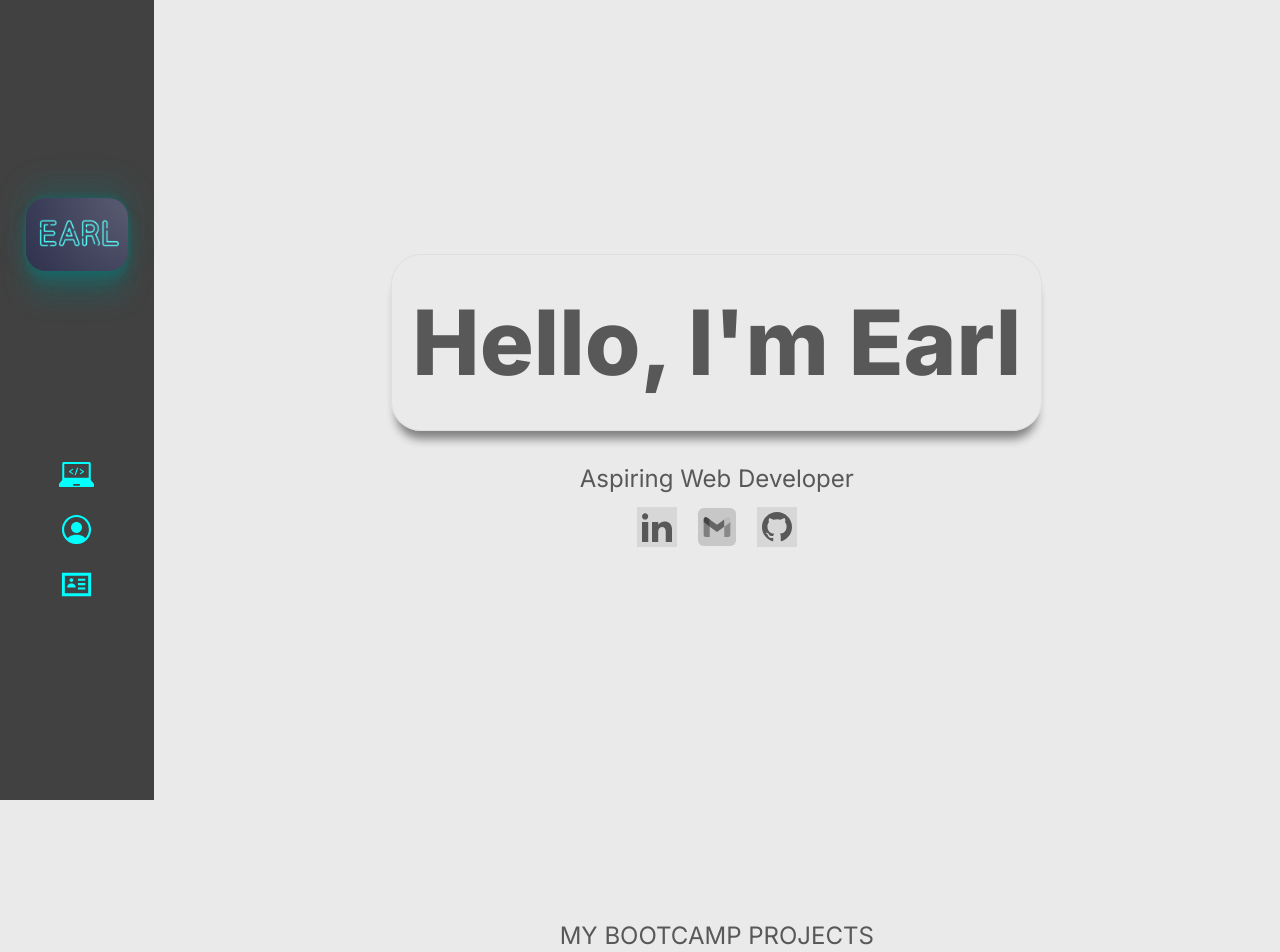
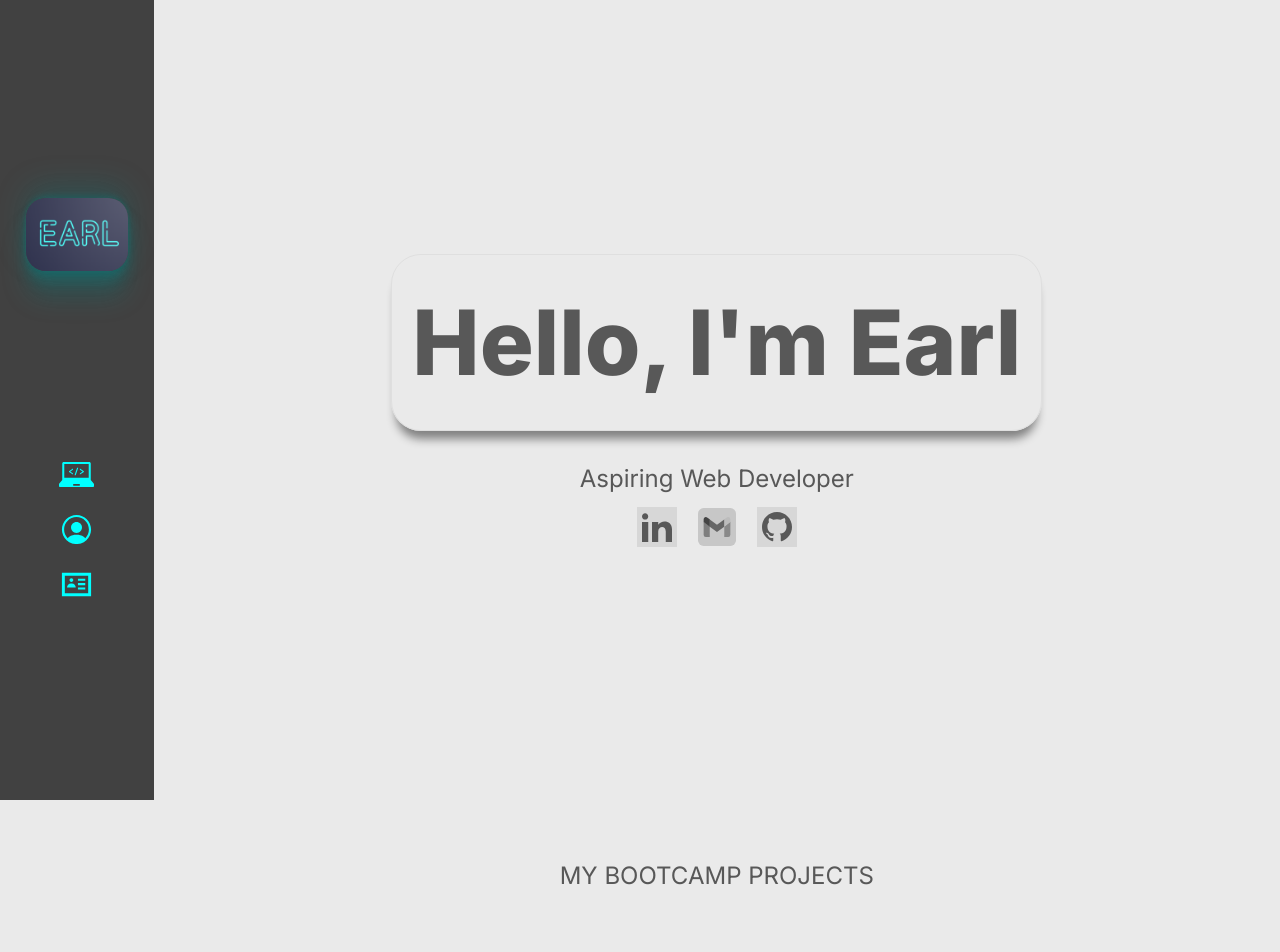
Before and after one commit to bLuEsKy140506/mywebsiteportfolio, a Next.js app: page / in a window 1280 px wide. Shown: the top 952 px of the page. Built offline with nearby package versions, Linux system fonts and the light colour scheme.

Commit message:
visual in production and deployment doesnt match; partially finished p6b

```diff
--- a/components/carousel.component.js
+++ b/components/carousel.component.js
@@ -130,7 +130,9 @@ export default function Carousel() {
 
   return (
     <>
-      <p className="text-center text-2xl mt-20 pt-10">MY BOOTCAMP PROJECTS</p>
+      <p className="text-center text-2xl mt-10 pt-5 max-sm:mt-20 max-sm:pt-10">
+        MY BOOTCAMP PROJECTS
+      </p>
       <div className="flex justify-center items-center w-[100%] m-auto h-4/5 max-sm:-mb-18">
         <div className="overflow-hidden relative w-auto h-full max-sm:-mt-14">
           <div
@@ -177,7 +179,7 @@ export default function Carousel() {
                         />
                       ))}
                     </figure>
-                    <p className="flex justify-center gap-4 mb-4">
+                    <p className="flex justify-center gap-4 mb-6 max-sm:mb-4">
                       <Link href={s.href} target="_blank">
                         <button className="z-50 bg-teal-500 hover:bg-teal-300 text-gray-800 font-semibold py-2 px-4 border border-gray-400 hover:border-white rounded-full shadow max-sm:text-sm">
                           Live Demo
```
